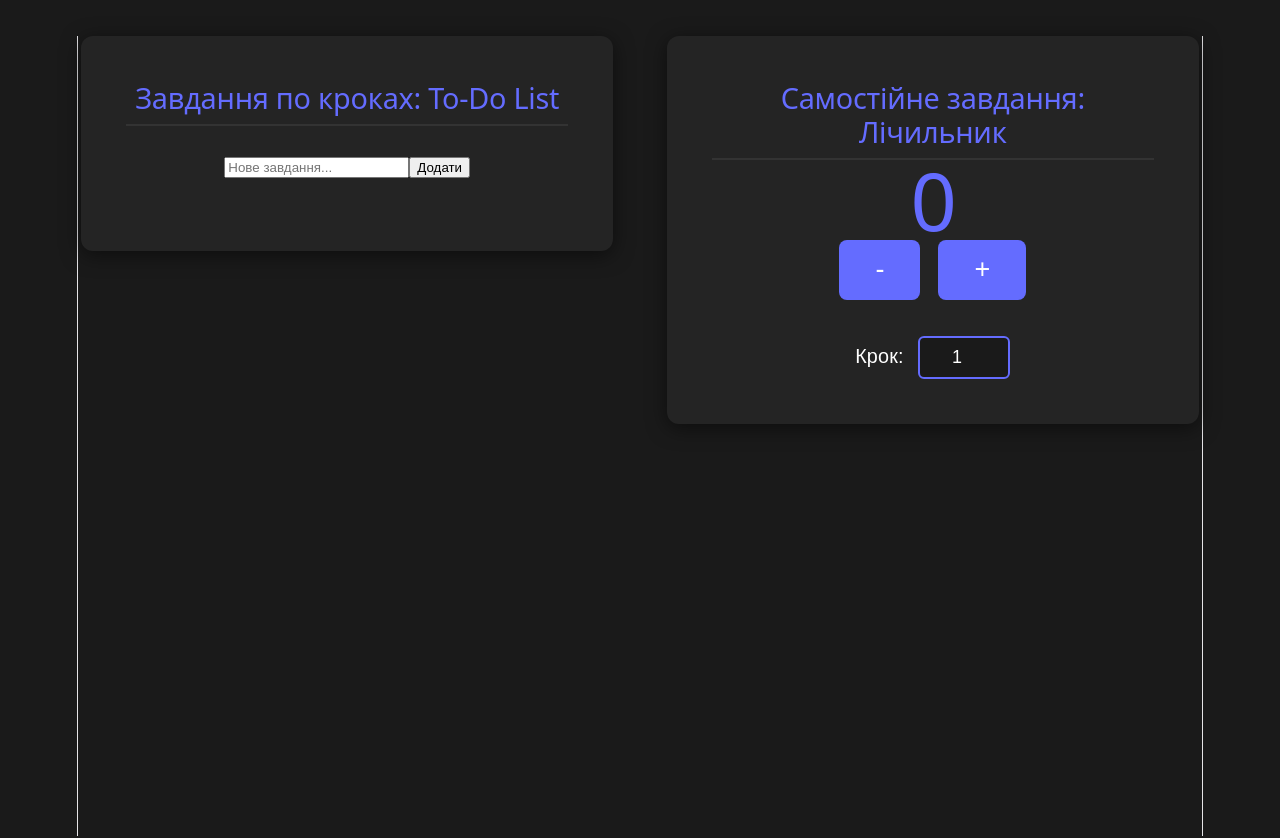
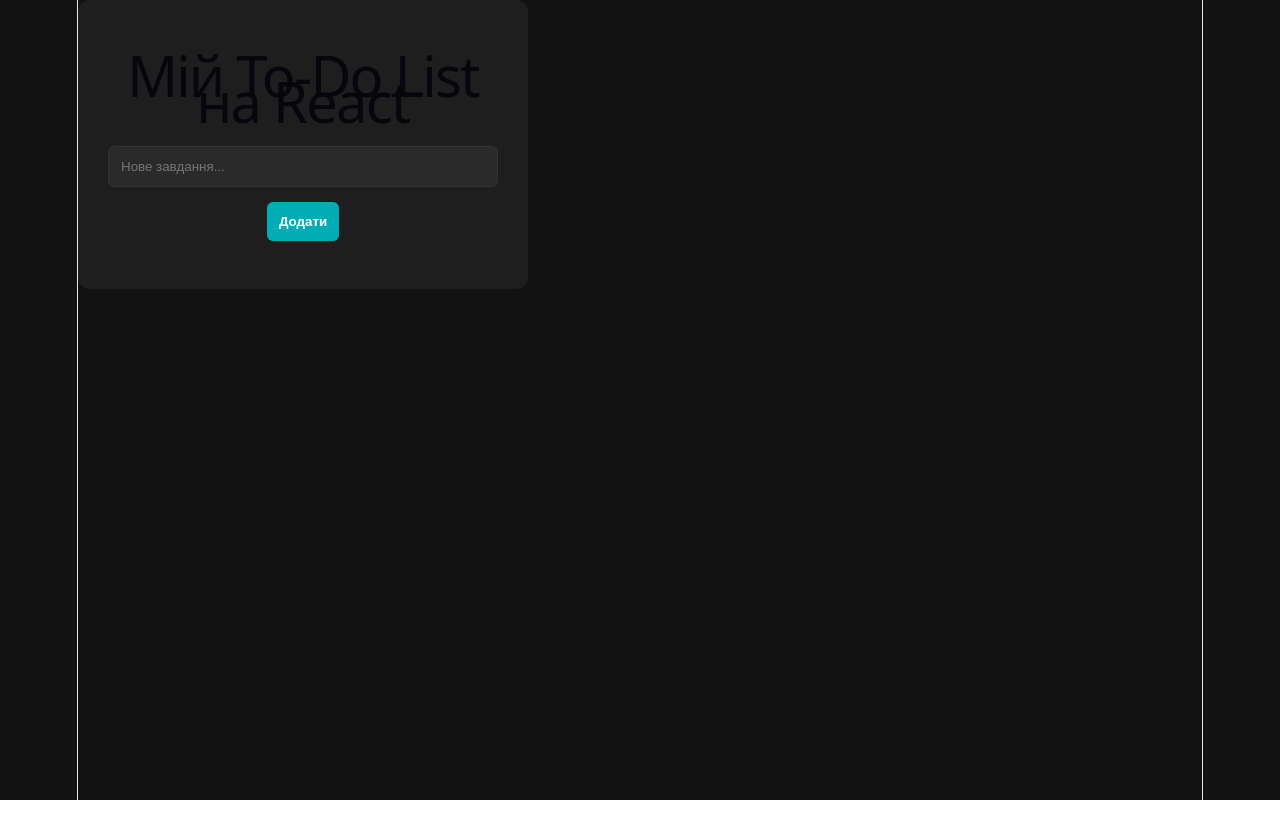
Before and after one commit to sasha7654321/my-todo-app, a React (Vite) app: page / in a window 1280 px wide. Shown: the top 838 px of the page. After the commit the page ends 800 px from the top, so only its background shows below. Built offline with nearby package versions, Linux system fonts and the light colour scheme.

Commit message:
fix task props connection

```diff
--- a/src/App.css
+++ b/src/App.css
@@ -1,90 +1,61 @@
 body {
-  background-color: #1a1a1a;
-  color: #ffffff;
-  font-family: Arial, sans-serif;
   margin: 0;
-  padding: 2rem;
+  font-family: sans-serif;
+  background-color: #121212;
+  color: #e0e0e0;
+  display: flex;
+  justify-content: center;
+  align-items: center;
+  min-height: 100vh;
 }
 
-.container {
-  display: flex;
-  flex-direction: row;
-  justify-content: center;
-  align-items: flex-start;
-  gap: 3rem;
-  max-width: 1400px;
-  margin: 0 auto;
+.app-container {
+  background-color: #1e1e1e;
+  padding: 30px;
+  border-radius: 12px;
+  width: 100%;
+  max-width: 450px;
+  box-sizing: border-box;
 }
 
-.app-block {
-  background-color: #242424;
-  border-radius: 12px;
-  padding: 2.5rem;
-  box-shadow: 0 4px 20px rgba(0, 0, 0, 0.5);
-  flex: 1;
-  min-width: 320px;
-  max-width: 500px;
+h2 {
+  color: #ffffff;
+  margin-top: 0;
   text-align: center;
 }
 
-h2 {
-  color: #646cff;
-  margin-bottom: 1.5rem;
-  font-size: 1.6rem;
-  border-bottom: 2px solid #333;
-  padding-bottom: 0.5rem;
+input {
+  width: 100%;
+  padding: 12px;
+  margin-bottom: 15px;
+  border: 1px solid #333;
+  border-radius: 6px;
+  background-color: #2a2a2a;
+  color: #fff;
+  box-sizing: border-box;
 }
 
-.counter-value {
-  font-size: 4.5rem;
-  margin: 1.5rem 0;
-  transition: color 0.3s ease;
-  color: #646cff;
+button {
+  padding: 12px;
+  background-color: #00adb5;
+  color: #fff;
+  border: none;
+  border-radius: 6px;
+  cursor: pointer;
+  font-weight: bold;
 }
 
-.counter-value.red {
-  color: #ff4646;
+ul {
+  list-style: none;
+  padding: 0;
 }
 
-.controls button {
-  font-size: 1.5rem;
-  padding: 0.8rem 2rem;
-  margin: 0 0.5rem;
-  border: none;
-  border-radius: 8px;
-  cursor: pointer;
-  background-color: #646cff;
-  color: white;
-  transition: background-color 0.2s;
+li {
+  background-color: #2a2a2a;
+  padding: 12px;
+  margin-bottom: 8px;
+  border-radius: 6px;
+  display: flex;
+  justify-content: space-between;
+  align-items: center;
 }
-
-.controls button:hover {
-  background-color: #535bf2;
-}
-
-.step-setting {
-  margin-top: 2rem;
-  font-size: 1.1rem;
-}
-
-.step-setting input {
-  background-color: #1a1a1a;
-  border: 2px solid #646cff;
-  border-radius: 6px;
-  color: white;
-  padding: 0.5rem;
-  font-size: 1rem;
-  width: 70px;
-  text-align: center;
-  margin-left: 0.5rem;
-}
-
-.step-setting input:focus {
-  outline: none;
-  border-color: #535bf2;
-}
-
-.task-list {
-  margin-top: 1.5rem;
-  text-align: left;
-}
--- a/src/App.jsx
+++ b/src/App.jsx
@@ -1,59 +1,32 @@
-import { useState, useEffect } from 'react';
+import { useState } from 'react';
 import TaskForm from './components/TaskForm';
 import TaskItem from './components/TaskItem';
 import './App.css';
 
 function App() {
-  const [tasks, setTasks] = useState(() => {
-    const savedTasks = localStorage.getItem('tasks');
-    return savedTasks ? JSON.parse(savedTasks) : [];
-  });
-
-  const [count, setCount] = useState(0);
-  const [step, setStep] = useState(1);
-
-  useEffect(() => {
-    localStorage.setItem('tasks', JSON.stringify(tasks));
-  }, [tasks]);
+  const [tasks, setTasks] = useState([]);
 
   const addTask = (text) => {
-    setTasks([...tasks, { id: Date.now(), text, completed: false }]);
+    const newTask = { id: Date.now(), text, completed: false };
+    setTasks([...tasks, newTask]);
   };
 
   const toggleTask = (id) => {
-    setTasks(
-      tasks.map((task) =>
+    setTasks(tasks.map(task =>
       task.id === id ? { ...task, completed: !task.completed } : task
-      )
-    );
+    ));
   };
 
   const deleteTask = (id) => {
-    setTasks(tasks.filter((task) => task.id !== id));
+    setTasks(tasks.filter(task => task.id !== id));
   };
 
-  const handleIncrement = () => {
-    setCount(count + step);
-  };
-
-  const handleDecrement = () => {
-    setCount(Math.max(0, count - step));
-  };
-
-  const handleStepChange = (e) => {
-    const value = parseInt(e.target.value);
-    setStep(isNaN(value) || value < 1 ? 1 : value);
-  };
-
-  const isRed = count >= 50;
-
   return (
-    <div className="container">
-      <div className="app-block">
-        <h2>Завдання по кроках: To-Do List</h2>
-        <TaskForm onAddTask={addTask} />
-        <div className="task-list">
-          {tasks.map((task) => (
+    <div className="app-container">
+      <h1>Мій То-Do List на React</h1>
+      <TaskForm addTask={addTask} />
+      <ul>
+        {tasks.map(task => (
           <TaskItem
             key={task.id}
             task={task}
@@ -61,27 +34,7 @@
             onDelete={deleteTask}
           />
         ))}
-        </div>
-      </div>
-
-      <div className="app-block">
-        <h2>Самостійне завдання: Лічильник</h2>
-        <h1 className={`counter-value ${isRed ? 'red' : ''}`}>{count}</h1>
-        <div className="controls">
-          <button onClick={handleDecrement}>-</button>
-          <button onClick={handleIncrement}>+</button>
-        </div>
-        <div className="step-setting">
-          <label htmlFor="step-input">Крок: </label>
-          <input
-            id="step-input"
-            type="number"
-            value={step}
-            onChange={handleStepChange}
-            min="1"
-          />
-        </div>
-      </div>
+      </ul>
     </div>
   );
 }
```
Lines whose indentation alone changed are shown as unchanged.
